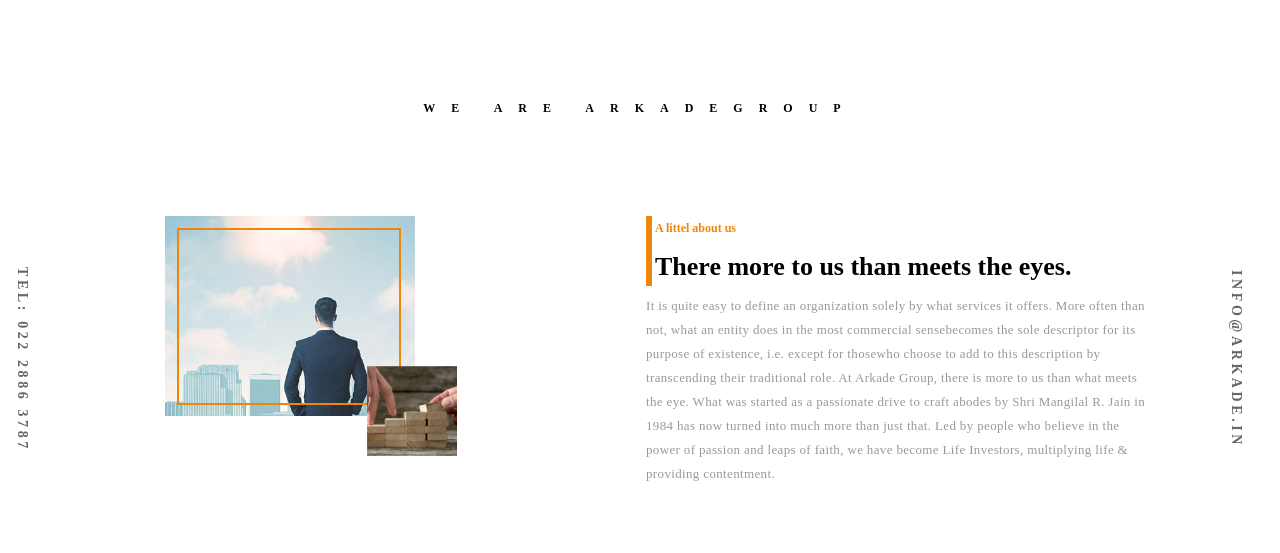
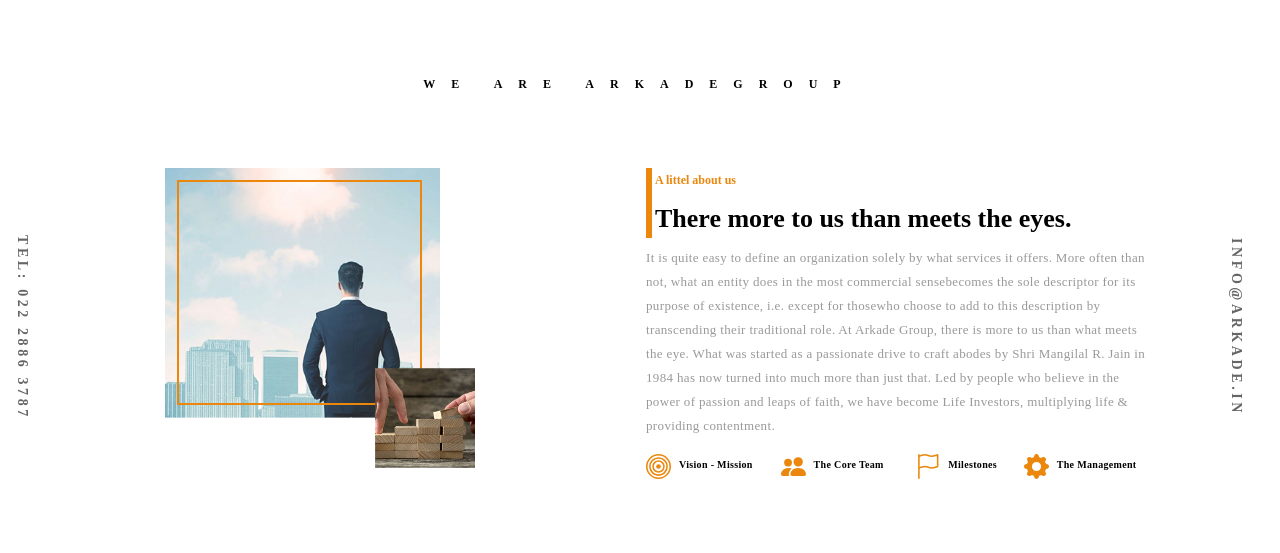
Before and after one commit to beyond-th0ught/arkede-2, a plain HTML site: page component/info.html in a window 1280 px wide. Drawn offline with nearby package versions, Linux system fonts and the light colour scheme; files that its build step writes are made by us from their sources; files whose address does not match are found by name.

Commit message:
changes in multiple file

```diff
--- a/component/info.html
+++ b/component/info.html
@@ -12,19 +12,19 @@
     <link href="@import url('https://cdn.jsdelivr.net/npm/bootstrap-icons@1.9.1/font/bootstrap-icons.css')">
   </head>
   <body>
-    <div class="container-fluid my-5 pb-5">
+    <div class="container-fluid my-4 pb-5">
       <div class="row text-center">
         <div class="col-md-12 py-5  info">
           WE ARE ARKADEGROUP
         </div>
       </div>
       <div class="row d-md-flex align-item-center me-md-auto">
-        <div class="col-md-6  d-flex py-5">
+        <div class="col-md-6  d-flex py-4">
           <div class="col-lg-3  info-1 d-none d-lg-block ">
                TEL: 022 2886 3787
           </div>
           <div class="col-md-8 ">
-             <div class="" style=" position: relative; height: 200px; width: 250px;">
+             <div class="" style=" position: relative; height: 250px; width: 275px;">
                  <div class="info-img">
                    <div class="info-img-border"></div>
                    <div class="ThirdImg">
@@ -34,7 +34,7 @@
                 </div>
              </div>
           </div>
-       <div class="col-md-6 d-flex  ms-md-auto py-5">
+       <div class="col-md-6 d-flex  ms-md-auto py-4">
          <div class="col-md-10 ">
            <div class="">
              <div class=" info2">
@@ -58,7 +58,75 @@
                  become Life Investors, multiplying life & providing
                  contentment.
                </p>
+               <div class="d-flex gap-1" style="align-content:center  ; ">
+                  <div class="d-flex gap-2 me-auto  " style="width: 100%; text-align: center; ">
+                    <svg xmlns="http://www.w3.org/2000/svg" width="25" height="25" fill="#EB870C" class="bi bi-bullseye" viewBox="0 0 16 16">
+                      <path d="M8 15A7 7 0 1 1 8 1a7 7 0 0 1 0 14zm0 1A8 8 0 1 0 8 0a8 8 0 0 0 0 16z"/>
+                      <path d="M8 13A5 5 0 1 1 8 3a5 5 0 0 1 0 10zm0 1A6 6 0 1 0 8 2a6 6 0 0 0 0 12z"/>
+                      <path d="M8 11a3 3 0 1 1 0-6 3 3 0 0 1 0 6zm0 1a4 4 0 1 0 0-8 4 4 0 0 0 0 8z"/>
+                      <path d="M9.5 8a1.5 1.5 0 1 1-3 0 1.5 1.5 0 0 1 3 0z"/>
+                    </svg>
+                    <p style="font-family: 'Poppins';
+font-style: normal;
+font-weight: 600;
+font-size: 10px;
+line-height: 12px;
+margin-top:5px;
+letter-spacing: 0.325px;
+color: #000000">
+                      Vision - Mission
+                    </p>
+                  </div>
+                  <div class="d-flex gap-2 me-auto" style="width: 100%;">
+                    <svg xmlns="http://www.w3.org/2000/svg" width="25" height="25" fill="#EB870C" class="bi bi-people-fill" viewBox="0 0 16 16">
+                      <path d="M7 14s-1 0-1-1 1-4 5-4 5 3 5 4-1 1-1 1H7zm4-6a3 3 0 1 0 0-6 3 3 0 0 0 0 6z"/>
+                      <path fill-rule="evenodd" d="M5.216 14A2.238 2.238 0 0 1 5 13c0-1.355.68-2.75 1.936-3.72A6.325 6.325 0 0 0 5 9c-4 0-5 3-5 4s1 1 1 1h4.216z"/>
+                      <path d="M4.5 8a2.5 2.5 0 1 0 0-5 2.5 2.5 0 0 0 0 5z"/>
+                    </svg>
+                    <p style="font-family: 'Poppins';
+font-style: normal;
+font-weight: 600;
+font-size: 10px;
+line-height: 12px;
+margin-top:5px;
+letter-spacing: 0.325px;
+color: #000000">
+                     The Core Team
+                    </p>
+                  </div>
+                  <div class="d-flex gap-2 me-auto" style="width: 80%;">
+                    <svg xmlns="http://www.w3.org/2000/svg" width="25" height="25" fill="#EB870C" class="bi bi-flag" viewBox="0 0 16 16">
+                      <path d="M14.778.085A.5.5 0 0 1 15 .5V8a.5.5 0 0 1-.314.464L14.5 8l.186.464-.003.001-.006.003-.023.009a12.435 12.435 0 0 1-.397.15c-.264.095-.631.223-1.047.35-.816.252-1.879.523-2.71.523-.847 0-1.548-.28-2.158-.525l-.028-.01C7.68 8.71 7.14 8.5 6.5 8.5c-.7 0-1.638.23-2.437.477A19.626 19.626 0 0 0 3 9.342V15.5a.5.5 0 0 1-1 0V.5a.5.5 0 0 1 1 0v.282c.226-.079.496-.17.79-.26C4.606.272 5.67 0 6.5 0c.84 0 1.524.277 2.121.519l.043.018C9.286.788 9.828 1 10.5 1c.7 0 1.638-.23 2.437-.477a19.587 19.587 0 0 0 1.349-.476l.019-.007.004-.002h.001M14 1.221c-.22.078-.48.167-.766.255-.81.252-1.872.523-2.734.523-.886 0-1.592-.286-2.203-.534l-.008-.003C7.662 1.21 7.139 1 6.5 1c-.669 0-1.606.229-2.415.478A21.294 21.294 0 0 0 3 1.845v6.433c.22-.078.48-.167.766-.255C4.576 7.77 5.638 7.5 6.5 7.5c.847 0 1.548.28 2.158.525l.028.01C9.32 8.29 9.86 8.5 10.5 8.5c.668 0 1.606-.229 2.415-.478A21.317 21.317 0 0 0 14 7.655V1.222z"/>
+                    </svg>
+                    <p style="font-family: 'Poppins';
+font-style: normal;
+font-weight: 600;
+font-size: 10px;
+line-height: 12px;
+margin-top:5px;
+letter-spacing: 0.325px;
+color: #000000">
+                      Milestones
+                    </p>
+                  </div>
+                  <div class="d-flex gap-2 me-auto" style="width: 100%;">
+                    <svg xmlns="http://www.w3.org/2000/svg" width="25" height="25" fill="#EB870C" class="bi bi-gear-fill" viewBox="0 0 16 16">
+                      <path d="M9.405 1.05c-.413-1.4-2.397-1.4-2.81 0l-.1.34a1.464 1.464 0 0 1-2.105.872l-.31-.17c-1.283-.698-2.686.705-1.987 1.987l.169.311c.446.82.023 1.841-.872 2.105l-.34.1c-1.4.413-1.4 2.397 0 2.81l.34.1a1.464 1.464 0 0 1 .872 2.105l-.17.31c-.698 1.283.705 2.686 1.987 1.987l.311-.169a1.464 1.464 0 0 1 2.105.872l.1.34c.413 1.4 2.397 1.4 2.81 0l.1-.34a1.464 1.464 0 0 1 2.105-.872l.31.17c1.283.698 2.686-.705 1.987-1.987l-.169-.311a1.464 1.464 0 0 1 .872-2.105l.34-.1c1.4-.413 1.4-2.397 0-2.81l-.34-.1a1.464 1.464 0 0 1-.872-2.105l.17-.31c.698-1.283-.705-2.686-1.987-1.987l-.311.169a1.464 1.464 0 0 1-2.105-.872l-.1-.34zM8 10.93a2.929 2.929 0 1 1 0-5.86 2.929 2.929 0 0 1 0 5.858z"/>
+                    </svg>
+                    <p style="font-family: 'Poppins';
+font-style: normal;
+font-weight: 600;
+font-size: 10px;
+line-height: 12px;
+margin-top:5px;
+letter-spacing: 0.325px;
+color: #000000">
+                       The Management
+                    </p>
+                  </div>
+               </div>
            </div>
+
          </div>
          <div
            class=" col-md-2 ms-md-4 d-none d-lg-block ps-5 info-1"
--- a/style.css
+++ b/style.css
@@ -122,8 +122,6 @@
     font-style: normal;
   }
 
-  /* Info */
-
 /* Info */
 .info {
   font-family: 'Poppins';
@@ -165,16 +163,16 @@
   left: 12px;
   border: 2px solid #eb870d;
   box-sizing: border-box;
-  height: 177px;
-  width: 224px;
+  height: 225px;
+  width: 245px;
 }
 
   .ThirdImg {
     position: absolute;
-    height: 90px;
-    width: 90px;
+    height: 100px;
+    width: 100px;
     bottom: -20%;
-    right: -17%;
+    right: -13%;
 }
 .Third {
   position: absolute;
```
Also changed, not shown: component/navbar.html (+1 -1 lines), component/ourproject.html (+1 -1 lines), index.html (+1 -1 lines).
